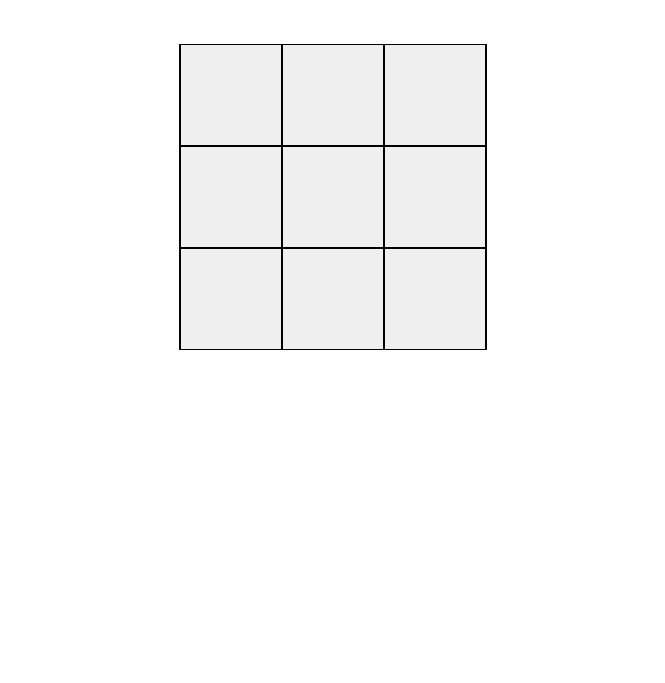
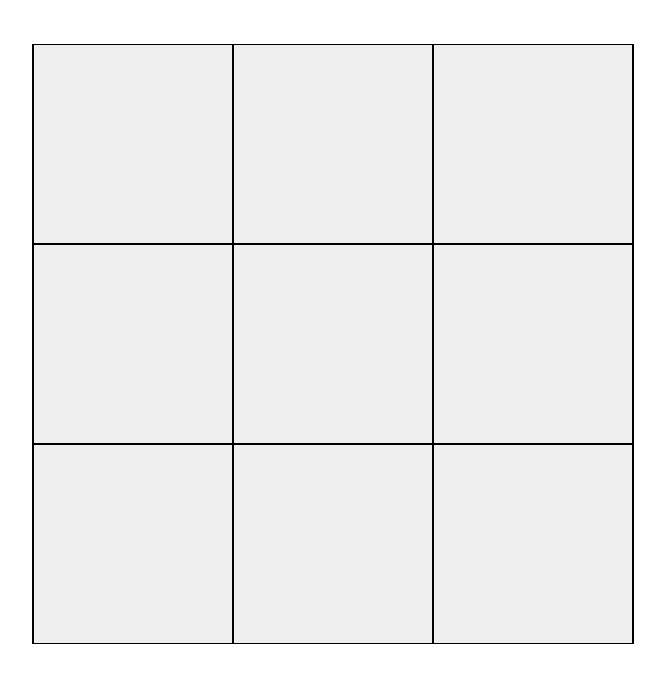
Before and after one commit to WilliamBayliss/TicTacToe, a plain HTML site: page main.html in a window 1280 px wide. Both pictures are taken after a click on the button "Start Game". Shown: the part 61-744 px from the top of the page, without its empty margins (307-972 px from the left). Drawn offline with Linux system fonts and the light colour scheme.

Commit message:
Added styles to cell class

```diff
--- a/style.css
+++ b/style.css
@@ -15,9 +15,14 @@
 
 .cell{
     border: 1px solid black;
-    width: 50px;
-    height: 50px;
+    min-width: 200px;
+    min-height: 200px;
+    width: fit-content;
+    height: fit-content;
     padding: 50px;
+    font-size: 100px;
+    font-weight: 500;
+    line-height: 0px;
 }
 
 .x-cell {
```
